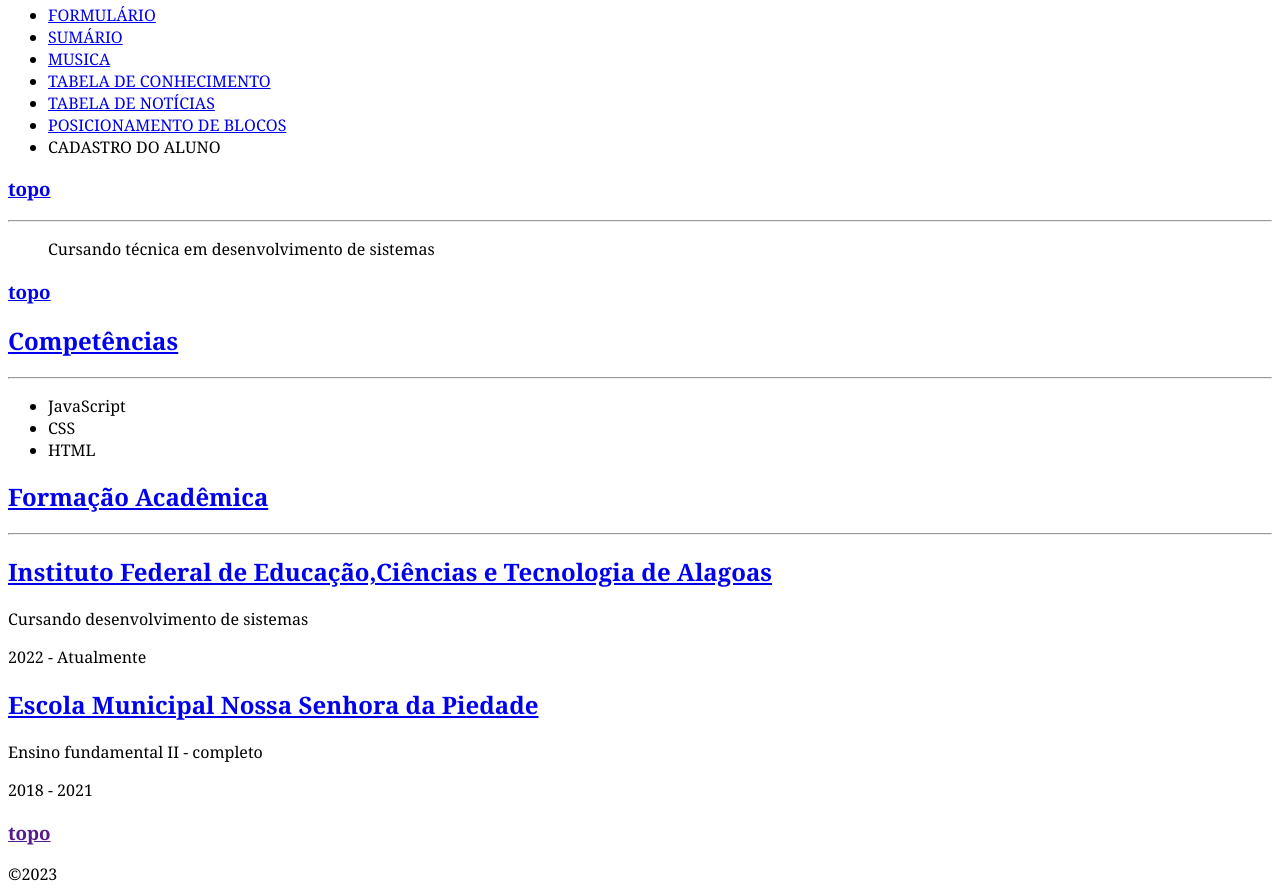
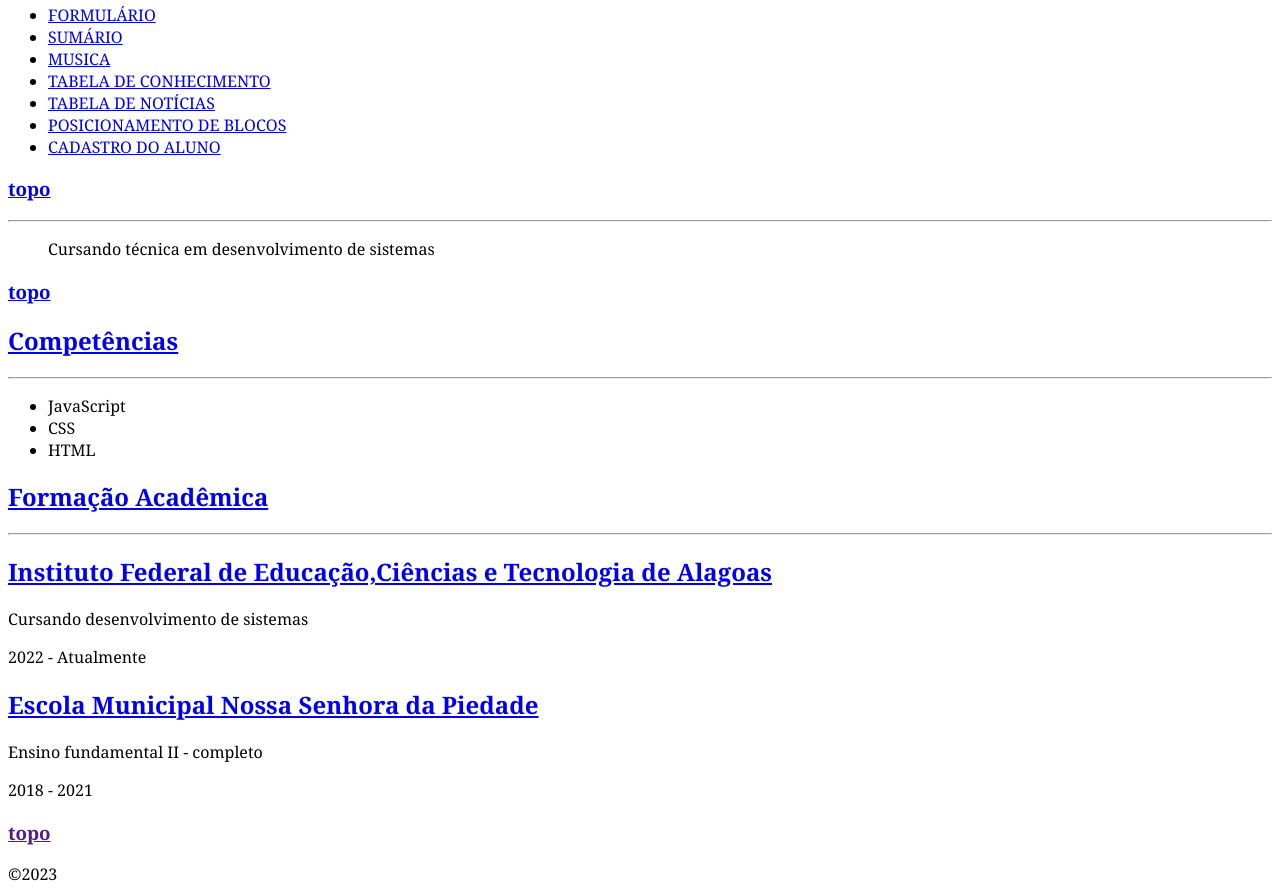
Before and after one commit to joelmagomez/joelmagomes.github.io, a plain HTML site: page index.html in a window 1280 px wide. Shown: the part 1140-2033 px from the top of the page. Drawn offline with Linux system fonts and the light colour scheme.

Commit message:
Update index.html

```diff
--- a/index.html
+++ b/index.html
@@ -116,7 +116,7 @@
     <li><a href ="https://joelmagomez.github.io/atividadeC.html">TABELA DE CONHECIMENTO</a></li>
     <li><a href ="https://joelmagomez.github.io/atividadeD.html">TABELA DE NOTÍCIAS</a></li>
     <li><a href ="https://joelmagomez.github.io/q1.html">POSICIONAMENTO DE BLOCOS</a></li>
-    <li><a href ="https://joelmagomez.github.io/q2.html"></a>CADASTRO DO ALUNO</li>
+    <li><a href ="https://joelmagomez.github.io/q2.html">CADASTRO DO ALUNO</a></li>
 
   </ul>
 
```
